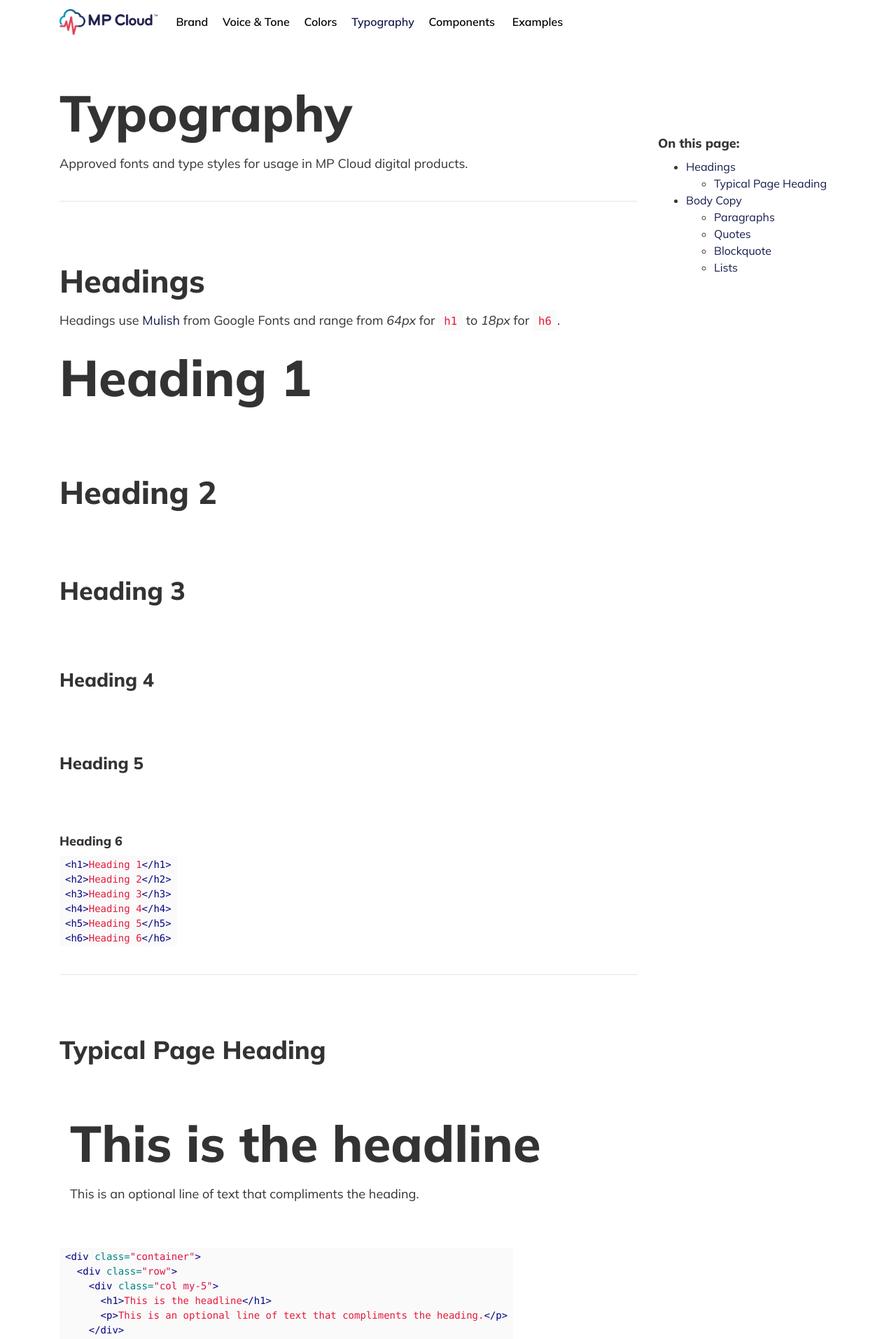
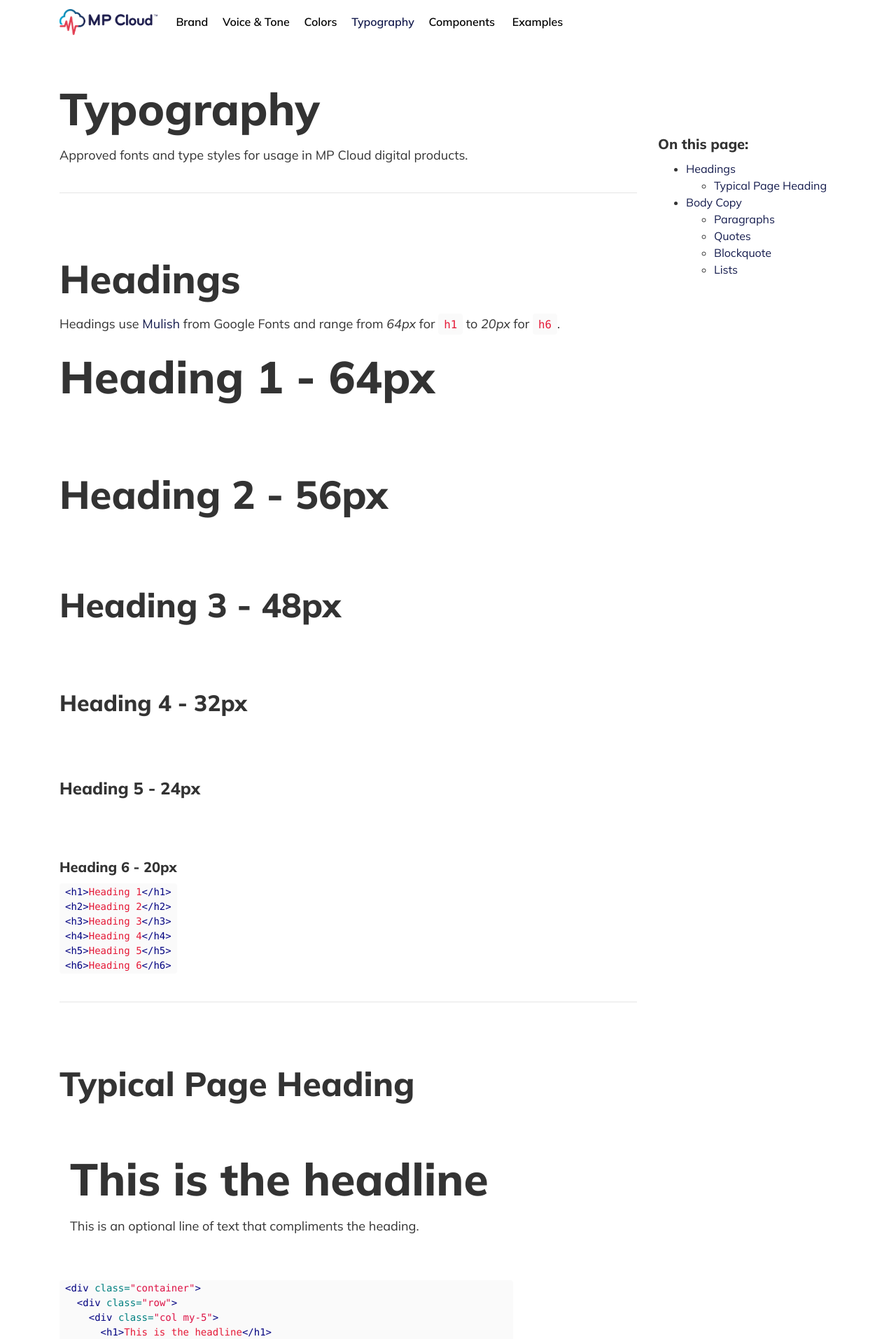
Before and after one commit to ninelabs/mpcloud-design-system, a Jekyll site: the page built from typography.md, in a window 1280 px wide. Shown: the top 1913 px of the page at 70% size. Built offline with Jekyll 4.4.1, drawn with Linux system fonts in a browser that asks for light colours; nearby versions of some CDN libraries.

Commit message:
Update typography specs

````diff
--- a/_sass/_typography.scss
+++ b/_sass/_typography.scss
@@ -19,23 +19,23 @@ h1, h2, h3, h4, h5, h6 {
 }
 
 h1 {
-  font-size: 72px;
+  font-size: 64px;
   line-height: 1.4;
 }
 h2 {
-  font-size: 45px;
+  font-size: 56px;
 }
 h3 {
-  font-size: 36px;
+  font-size: 48px;
 }
 h4 {
-  font-size: 27px;
+  font-size: 32px;
 }
 h5 {
   font-size: 24px;
 }
 h6 {
-  font-size: 18px;
+  font-size: 20px;
 }
 
 .btn,
--- a/typography.md
+++ b/typography.md
@@ -11,14 +11,14 @@ Approved fonts and type styles for usage in MP Cloud digital products.
 
 ## Headings
 
-Headings use <a href="https://fonts.google.com/specimen/Mulish">Mulish</a> from Google Fonts and range from *64px* for `h1` to *18px* for `h6`.
+Headings use <a href="https://fonts.google.com/specimen/Mulish">Mulish</a> from Google Fonts and range from *64px* for `h1` to *20px* for `h6`.
 
-<h1>Heading 1</h1>
-<h2>Heading 2</h2>
-<h3>Heading 3</h3>
-<h4>Heading 4</h4>
-<h5>Heading 5</h5>
-<h6>Heading 6</h6>
+<h1>Heading 1 - 64px</h1>
+<h2>Heading 2 - 56px</h2>
+<h3>Heading 3 - 48px</h3>
+<h4>Heading 4 - 32px</h4>
+<h5>Heading 5 - 24px</h5>
+<h6>Heading 6 - 20px</h6>
 
 
 ```html
````
